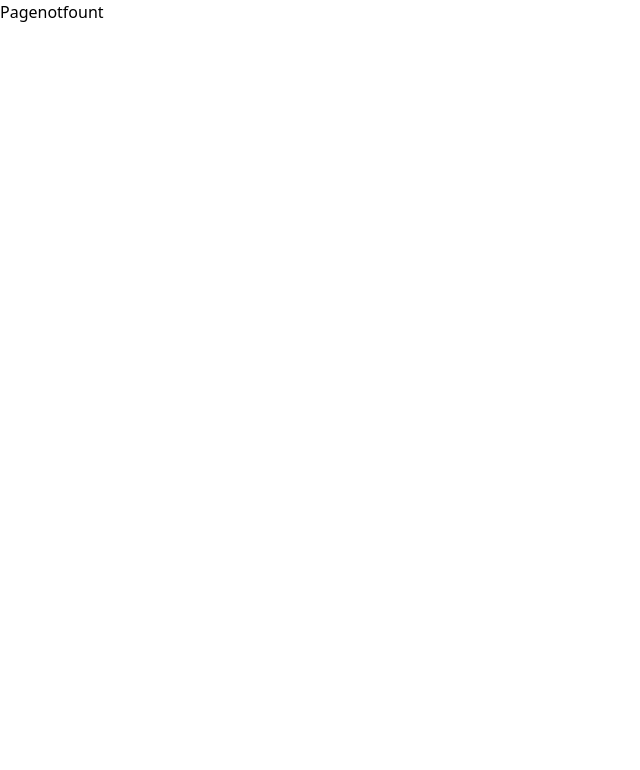
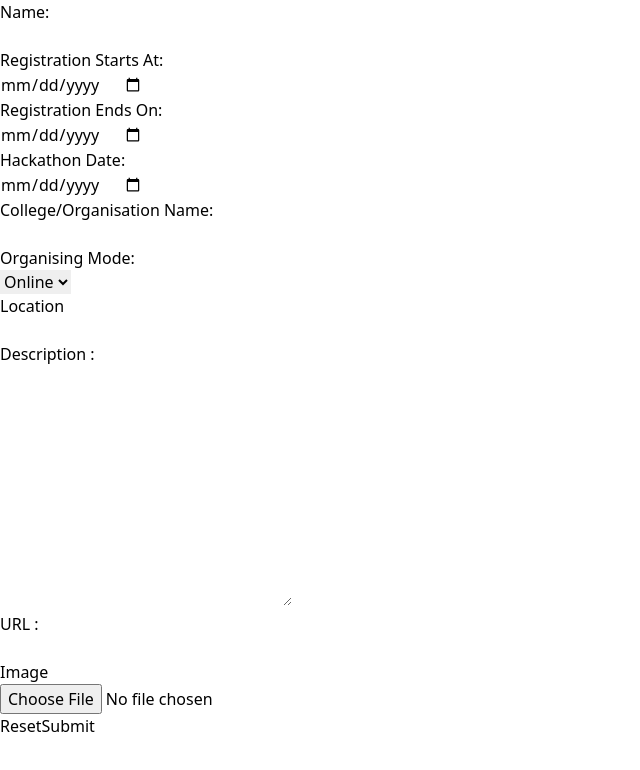
Before and after one commit to Pavikkaran-p/ECE_page, a React (Create React App) app in the folder project/frontend/: page /hackathonmodifier in a window 1280 px wide. Shown: the top 770 px of the page, without its empty margins (0-640 px from the left). Built offline with nearby package versions, Linux system fonts and the light colour scheme.

Commit message:
for new style

```diff
--- a/project/frontend/src/App.js
+++ b/project/frontend/src/App.js
@@ -6,6 +6,7 @@ import Pagenotfount from "./Pages/Pagenotfount";
 import Dashboard from "./Pages/Dashboard";
 import VerifyAccount from "./Pages/VerifyAccount";
 import Profile from "./Pages/Profile";
+import HackathonModifier from "./Pages/HackathonModifier";
 
 function App() {
   return (
@@ -17,6 +18,7 @@ function App() {
         <Route path="/register" Component={Register}/>
         <Route path="/dashboard" Component={Dashboard}/>
         <Route path="/profile/:id" Component={Profile}/>
+        <Route path="/hackathonmodifier" Component={HackathonModifier}/>
         <Route path="*" Component={Pagenotfount}/>
       </Routes>
     </Router>
--- /dev/null
+++ b/project/frontend/src/Components/AddHackathonForm.jsx
@@ -0,0 +1,69 @@
+import React, { useState } from 'react'
+
+function AddHackathonForm() {
+
+    const [FormData, setFormData] = useState({
+        name : "",
+        organizerName : ""
+    })
+    console.log(FormData)
+
+    function handleSubmit(event) {
+        event.preventDefault();
+        console.log("ok");
+    }
+
+  return (
+    <div>
+        <form onSubmit={()=>handleSubmit()}>
+            <div>
+                <label>Name:</label> <br />
+                <input type="text" name='name' />
+            </div>
+            <div>
+                <label>Registration Starts At:</label> <br />
+                <input type="date" />
+            </div>
+            <div>
+                <label>Registration Ends On:</label> <br />
+                <input type="date" />
+            </div>
+            <div>
+                <label>Hackathon Date:</label> <br />
+                <input type="date" />
+            </div>
+            <div>
+                <label>College/Organisation Name:</label> <br />
+                <input type="text" value={FormData.organizerName} onChange={(e)=>setFormData(e, "organizerName")}/>
+            </div>
+            <div>
+                <label>Organising Mode:</label> <br />
+                <select>
+                    <option>Online</option>
+                    <option>Offline</option>
+                </select>
+            </div>
+            <div>
+                <label>Location</label> <br />
+                <input type="text" />
+            </div>
+            <div className=''>
+                <label>Description :</label> <br />
+                <textarea cols="30" rows="10"></textarea>
+            </div>
+            <div>
+                <label>URL :</label> <br />
+                <input type="url" />
+            </div>
+            <div>
+                <label>Image</label> <br />
+                <input type="file" />
+            </div>
+            <input type="reset" />
+            <input type="submit" />
+        </form>
+    </div>
+  )
+}
+
+export default AddHackathonForm
--- a/project/frontend/src/Components/Header.jsx
+++ b/project/frontend/src/Components/Header.jsx
@@ -53,7 +53,7 @@ function Header({IsLoggedIn, setIsLoggedIn}) {
       </div>
       :
       <nav className='flex justify-between items-center px-3 bg-gradient-to-r from-green-400 to-blue-600'>
-        <Link to='/'><img className='w-10 py-1' src="https://img.freepik.com/free-vector/bird-colorful-gradient-design-vector_343694-2506.jpg"/></Link>
+        <Link to='/'><img className='w-10 py-1' src="https://img.freepik.com/free-vector/bird-colorful-gradient-design-vector_343694-2506.jpg" alt='logo'/></Link>
         <p className='uppercase font-bold'>Hackathon Page</p>
         {
           !IsLoggedIn
--- a/project/frontend/src/Pages/Dashboard.jsx
+++ b/project/frontend/src/Pages/Dashboard.jsx
@@ -12,9 +12,10 @@ function Dashboard() {
 
     async function fetchhackathons(){
       const response = await fetch('/gethackathons')
-      const data = response.json()
+      const data = await response.json()
+      console.log(data)
       if (data.status){
-        setHackathons(data.hackathons)
+        setHackathons(data.hackathon)
         setIsLoading(false)
       }
     }
@@ -32,9 +33,9 @@ function Dashboard() {
                 <div className='text-center font-bold text-3xl'>Dashboard</div>
                 {Hackathons}
                 {IsLoading &&
-                <>
+                <div>
                 Loading...
-                </> }
+                </div> }
             </div>
     </>
   )
--- /dev/null
+++ b/project/frontend/src/Pages/HackathonModifier.jsx
@@ -0,0 +1,12 @@
+import React from 'react'
+import AddHackathonForm from '../Components/AddHackathonForm'
+
+function HackathonModifier() {
+  return (
+    <div>
+        <AddHackathonForm/>
+    </div>
+  )
+}
+
+export default HackathonModifier
--- a/project/frontend/src/Pages/VerifyAccount.jsx
+++ b/project/frontend/src/Pages/VerifyAccount.jsx
@@ -32,7 +32,6 @@ function VerifyAccount() {
                     progress: undefined,
                     theme: "dark",
                 })
-                window.location.href = "/"
             } else {
                 toast.error(data.msg,{
                     position: "top-center",
```
Also changed, not shown: 2 other files (tests, documents, lock files or other folders).
